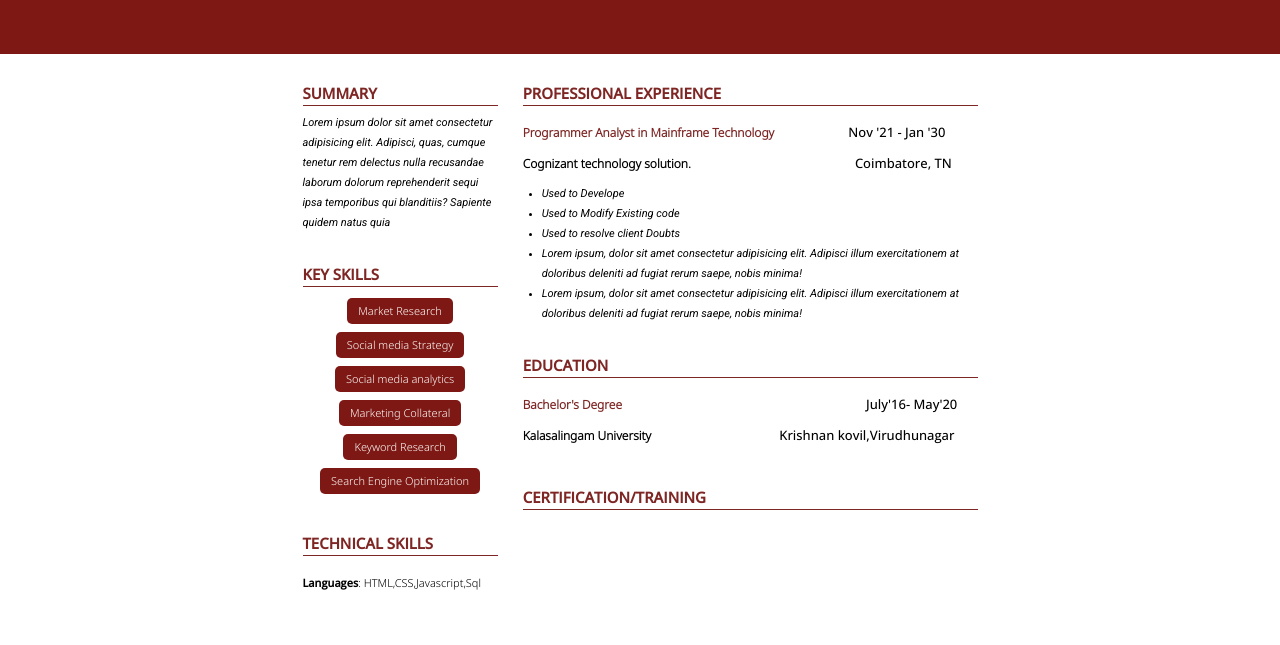
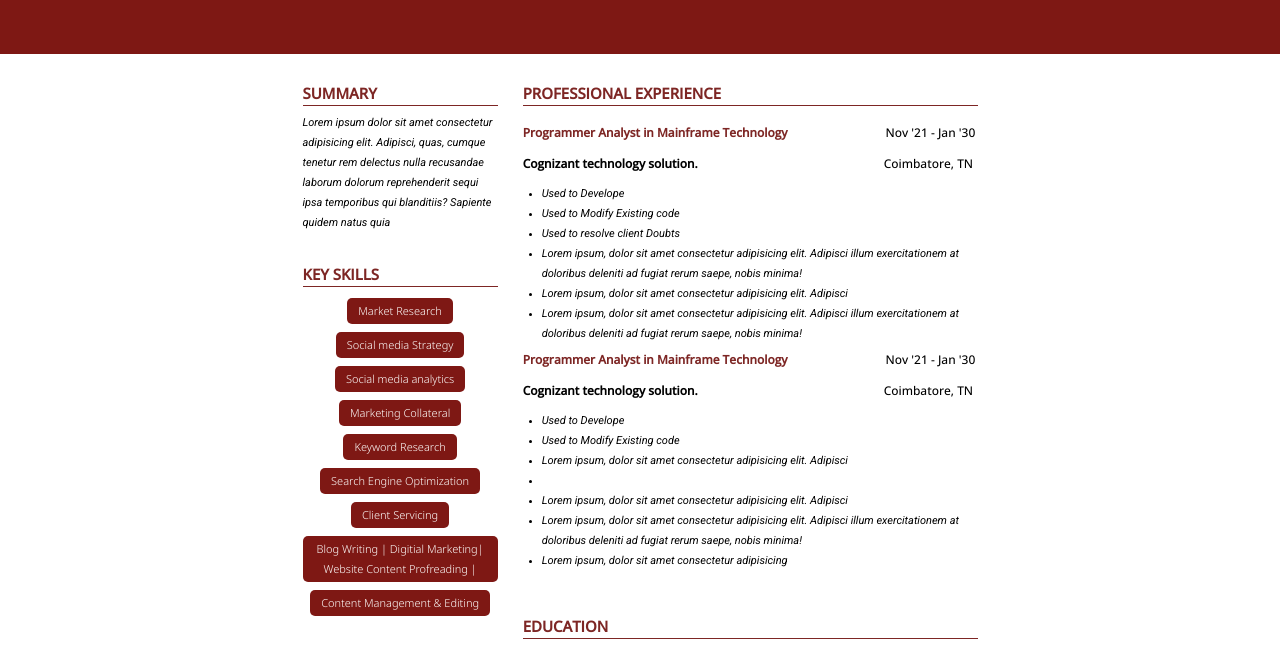
Before and after one commit to vijaydev133/1-portfolio, a plain HTML site: page index.html in a window 1280 px wide. Shown: the part 155-800 px from the top of the page. Drawn offline with nearby package versions, Linux system fonts and the light colour scheme.

Commit message:
Adding styles.

```diff
--- a/index.html
+++ b/index.html
@@ -89,6 +89,11 @@
               <span>Marketing Collateral</span>
               <span>Keyword Research</span>
               <span>Search Engine Optimization</span>
+              <span>Client Servicing</span>
+              <span>Blog Writing | Digitial Marketing|
+                Website Content Profreading |
+              </span>
+              <span>Content Management & Editing</span>
             </div>
           </div>
 
@@ -120,10 +125,38 @@
               </li>
               <li>
                 Lorem ipsum, dolor sit amet consectetur adipisicing elit.
+                Adipisci
+              <li>
+                Lorem ipsum, dolor sit amet consectetur adipisicing elit.
                 Adipisci illum exercitationem at doloribus deleniti ad fugiat
                 rerum saepe, nobis minima!
               </li>
+
             </ul>
+
+            <h3>Programmer Analyst in Mainframe Technology</h3>
+            <span class="span1">Nov '21 - Jan '30</span><br />
+            <h4>Cognizant technology solution.</h4>
+            <span class="span2">Coimbatore, TN</span><br />
+            <ul>
+              <li>Used to Develope</li>
+              <li>Used to Modify Existing code</li>
+
+              <li>
+                Lorem ipsum, dolor sit amet consectetur adipisicing elit.
+                Adipisci
+              <li>
+              <li>
+                  Lorem ipsum, dolor sit amet consectetur adipisicing elit.
+                  Adipisci
+              <li>
+                Lorem ipsum, dolor sit amet consectetur adipisicing elit.
+                Adipisci illum exercitationem at doloribus deleniti ad fugiat
+                rerum saepe, nobis minima!
+              </li>
+              <li>
+                Lorem ipsum, dolor sit amet consectetur adipisicing
+              </li>
           </div>
 
           <div class="right-education bottom-space">
--- a/style.css
+++ b/style.css
@@ -117,13 +117,13 @@
 
 .bottom-right h3 {
   color: #7d2624;
-  font-family: "Noto Sans", sans-serif;
+  font-family: "Open Sans", sans-serif;
   font-size: 13px;
 }
 
 .bottom-right h4 {
   font-size: 13px;
-  font-family: "Noto Sans", sans-serif;
+  font-family: "Open Sans", sans-serif;
 }
 
 .bottom-right h3,
@@ -131,35 +131,44 @@
   display: inline-block;
   margin-bottom: 10px;
   font-size: 12px;
+  font-weight: bold;
 }
 
 .bottom-right span {
   font-family: "Open Sans", sans-serif;
-  font-size: 13px;
+  font-size: 12px;
 }
 
 .right-professional-experience .span1 {
-  margin-left: 70px;
+  margin-left: 94px;
   font-family: "Open Sans", sans-serif;
-  font-size: 13px;
+  font-size: 12px;
 }
 
 .right-professional-experience .span2 {
-  margin-left: 160px;
+  margin-left: 182px;
   font-family: "Open Sans", sans-serif;
-  font-size: 13px;
+  font-size: 12px;
 }
 
-.right-professional-experience ul {
+.right-professional-experience ul li {
   margin-left: 19px;
   font-family: "Roboto", sans-serif;
   font-size: 11px;
 }
 
+.right-professional-experience ul {
+  margin-bottom: 5px;
+}
+
+.right-professional-experience {
+  margin-bottom: 45px;
+}
+
 .right-education .span1 {
-  margin-left: 240px;
+  margin-left: 262px;
 }
 
 .right-education .span2 {
-  margin-left: 124px;
+  margin-left: 150px;
 }
```
